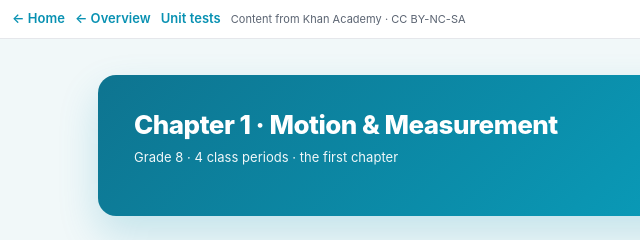
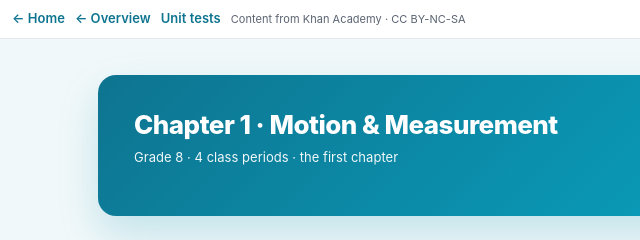
Before and after one commit to cirecire/cirechen-physics-test, a plain HTML site: page ch01.html in a window 1280 px wide. Shown: the top 240 px of the page, 0-640 px from the left. Drawn offline with Linux system fonts and the light colour scheme.

Commit message:
fix: normalize accent colors + nav links to var(--accent) for dark-mode adaptation

```diff
--- a/ch01.html
+++ b/ch01.html
@@ -209,8 +209,8 @@ html[data-theme="dark"] .bridge .bl{color:#155e75!important}
 </head>
 <body>
 <div style="background:#fff;border-bottom:1px solid #e5e7eb;padding:8px 12px;font-size:13px;display:flex;gap:6px 10px;flex-wrap:wrap;align-items:center;position:sticky;top:0;z-index:99">
- <a href="index.html" style="color:#0891b2;text-decoration:none;font-weight:600"><span class="zh">← 主页</span><span class="en">← Home</span></a> <a href="home.html" style="color:#0891b2;text-decoration:none;font-weight:600"><span class="en">← Overview</span><span class="zh">← 总览</span></a>
- <a href="unittests.html" style="color:#0891b2;text-decoration:none;font-weight:600"><span class="en">Unit tests</span><span class="zh">单元测试</span></a>
+ <a href="index.html" style="color:var(--accent);text-decoration:none;font-weight:600"><span class="zh">← 主页</span><span class="en">← Home</span></a> <a href="home.html" style="color:var(--accent);text-decoration:none;font-weight:600"><span class="en">← Overview</span><span class="zh">← 总览</span></a>
+ <a href="unittests.html" style="color:var(--accent);text-decoration:none;font-weight:600"><span class="en">Unit tests</span><span class="zh">单元测试</span></a>
  <span style="font-size:11px;color:#5b6472"><span class="en">Content from Khan Academy · CC BY-NC-SA</span><span class="zh">内容来自 Khan Academy · CC BY-NC-SA</span></span>
 </div>
 
```
